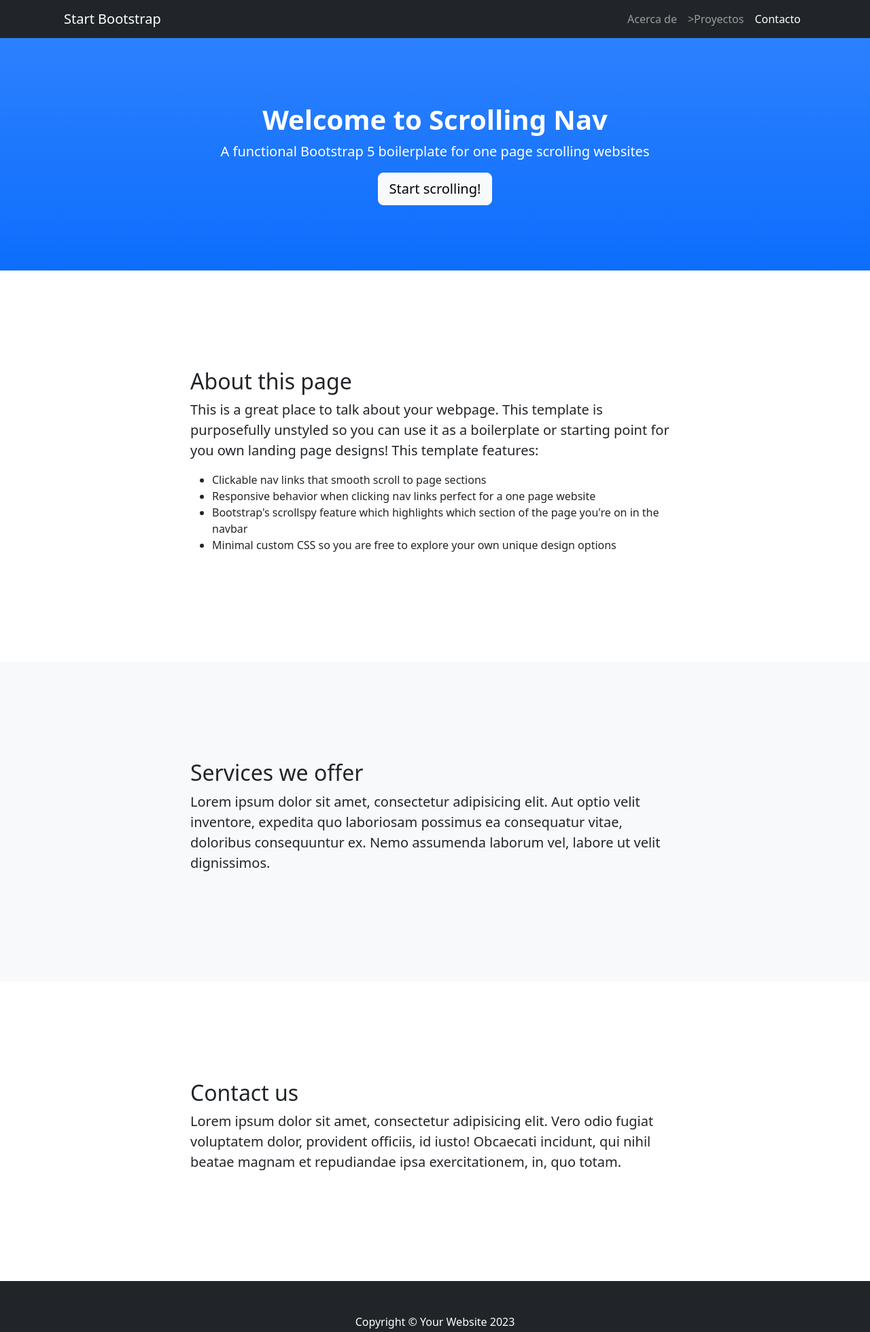
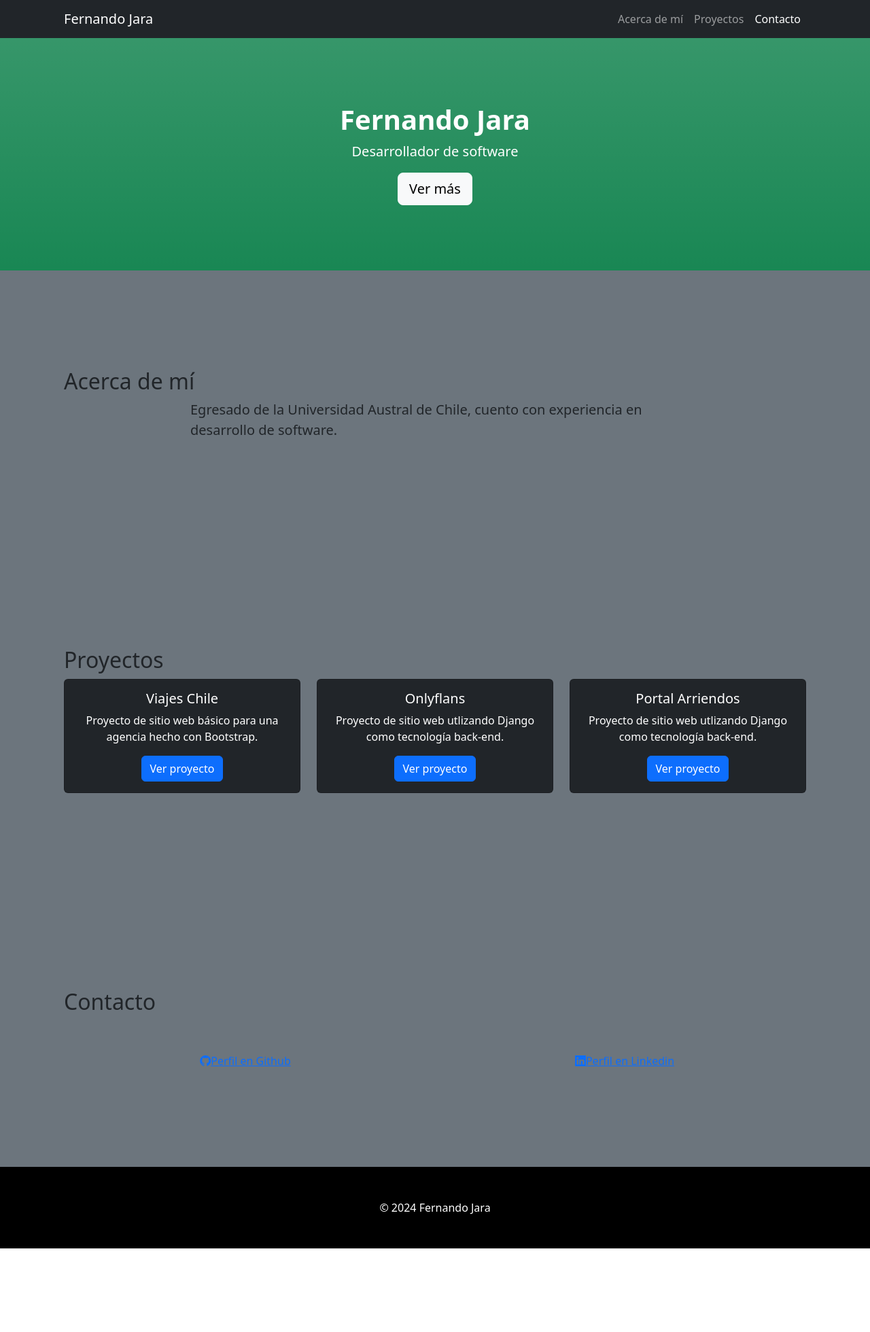
Before and after one commit to fjaraw/fjaraw.github.io, a plain HTML site: page index.html in a window 1280 px wide. Shown: the whole page at 68% size. After the commit the page ends 1837 px from the top, so only its background shows below. Drawn offline with nearby package versions, Linux system fonts and the light colour scheme.

Commit message:
Edición de la plantilla.

```diff
--- a/index.html
+++ b/index.html
@@ -1,84 +1,130 @@
 <!DOCTYPE html>
 <html lang="en">
+
 <head>
     <meta charset="utf-8" />
     <meta name="viewport" content="width=device-width, initial-scale=1, shrink-to-fit=no" />
     <meta name="description" content="" />
     <meta name="author" content="" />
-        <title>Scrolling Nav - Start Bootstrap Template</title>
+    <title>Portafolio Fernando Jara</title>
     <!-- <link rel="icon" type="image/x-icon" href="assets/favicon.ico" /> -->
+    <link href="https://cdn.jsdelivr.net/npm/bootstrap@5.3.3/dist/css/bootstrap.min.css" rel="stylesheet"
+        integrity="sha384-QWTKZyjpPEjISv5WaRU9OFeRpok6YctnYmDr5pNlyT2bRjXh0JMhjY6hW+ALEwIH" crossorigin="anonymous">
+    <link rel="stylesheet" href="https://cdn.jsdelivr.net/npm/bootstrap-icons@1.11.3/font/bootstrap-icons.min.css">
     <!-- Core theme CSS (includes Bootstrap)-->
     <link href="css/styles.css" rel="stylesheet" />
 </head>
+
 <body id="page-top">
     <!-- Navigation-->
     <nav class="navbar navbar-expand-lg navbar-dark bg-dark fixed-top" id="mainNav">
         <div class="container px-4">
-                <a class="navbar-brand" href="#page-top">Start Bootstrap</a>
-                <button class="navbar-toggler" type="button" data-bs-toggle="collapse" data-bs-target="#navbarResponsive" aria-controls="navbarResponsive" aria-expanded="false" aria-label="Toggle navigation"><span class="navbar-toggler-icon"></span></button>
+            <a class="navbar-brand" href="#page-top">Fernando Jara</a>
+            <button class="navbar-toggler" type="button" data-bs-toggle="collapse" data-bs-target="#navbarResponsive"
+                aria-controls="navbarResponsive" aria-expanded="false" aria-label="Toggle navigation"><span
+                    class="navbar-toggler-icon"></span></button>
             <div class="collapse navbar-collapse" id="navbarResponsive">
                 <ul class="navbar-nav ms-auto">
-                        <li class="nav-item"><a class="nav-link" href="#about">Acerca de</a></li>
-                        <li class="nav-item"><a class="nav-link" href="#services">>Proyectos</a></li>
+                    <li class="nav-item"><a class="nav-link" href="#about">Acerca de mí</a></li>
+                    <li class="nav-item"><a class="nav-link" href="#projects">Proyectos</a></li>
                     <li class="nav-item"><a class="nav-link" href="#contact">Contacto</a></li>
                 </ul>
             </div>
         </div>
     </nav>
     <!-- Header-->
-        <header class="bg-primary bg-gradient text-white">
+    <header class="bg-success bg-gradient text-white">
         <div class="container px-4 text-center">
-                <h1 class="fw-bolder">Welcome to Scrolling Nav</h1>
-                <p class="lead">A functional Bootstrap 5 boilerplate for one page scrolling websites</p>
-                <a class="btn btn-lg btn-light" href="#about">Start scrolling!</a>
+            <h1 class="fw-bolder">Fernando Jara</h1>
+            <p class="lead">Desarrollador de software</p>
+            <a class="btn btn-lg btn-light" href="#about">Ver más</a>
         </div>
     </header>
     <!-- About section-->
-        <section id="about">
+    <section class="bg-secondary" id="about">
         <div class="container px-4">
             <div class="row gx-4 justify-content-center">
+                <h2>Acerca de mí</h2>
                 <div class="col-lg-8">
-                        <h2>About this page</h2>
-                        <p class="lead">This is a great place to talk about your webpage. This template is purposefully unstyled so you can use it as a boilerplate or starting point for you own landing page designs! This template features:</p>
+                    <p class="lead">Egresado de la Universidad Austral de Chile, cuento con experiencia en desarrollo de software.</p>
+                    <!-- <p class="lead">This is a great place to talk about your webpage. This template is purposefully unstyled so you can use it as a boilerplate or starting point for you own landing page designs! This template features:</p>
                         <ul>
                             <li>Clickable nav links that smooth scroll to page sections</li>
                             <li>Responsive behavior when clicking nav links perfect for a one page website</li>
                             <li>Bootstrap's scrollspy feature which highlights which section of the page you're on in the navbar</li>
                             <li>Minimal custom CSS so you are free to explore your own unique design options</li>
-                        </ul>
+                        </ul> -->
                 </div>
             </div>
         </div>
     </section>
     <!-- Services section-->
-        <section class="bg-light" id="services">
+    <section class="bg-secondary" id="projects">
         <div class="container px-4">
             <div class="row gx-4 justify-content-center">
-                    <div class="col-lg-8">
-                        <h2>Services we offer</h2>
-                        <p class="lead">Lorem ipsum dolor sit amet, consectetur adipisicing elit. Aut optio velit inventore, expedita quo laboriosam possimus ea consequatur vitae, doloribus consequuntur ex. Nemo assumenda laborum vel, labore ut velit dignissimos.</p>
+                <h2>Proyectos</h2>
+                <!-- <p class="lead">Lorem ipsum dolor sit amet, consectetur adipisicing elit. Aut optio velit inventore, expedita quo laboriosam possimus ea consequatur vitae, doloribus consequuntur ex. Nemo assumenda laborum vel, labore ut velit dignissimos.</p> -->
+                <div class="col-4 text-center">
+                    <div class="card bg-dark text-white">
+                        <div class="card-body">
+                            <h5 class="card-title">Viajes Chile</h5>
+                            <p class="card-text">Proyecto de sitio web básico para una agencia hecho con Bootstrap.</p>
+                                <a class="btn btn-primary" href="https://github.com/fjaraw/viajes_chile" role="button">Ver proyecto</a>
+                        </div>
+                    </div>
+                </div>
+                <div class="col-4 text-center">
+                    <div class="card bg-dark text-white">
+                        <div class="card-body">
+                            <h5 class="card-title">Onlyflans</h5>
+                            <p class="card-text">Proyecto de sitio web utlizando Django como tecnología back-end.</p>
+                            <a class="btn btn-primary" href="https://github.com/fjaraw/onlyflans" role="button">Ver proyecto</a>
+                        </div>
+                    </div>
+                </div>
+                <div class="col-4 text-center">
+                    <div class="card bg-dark text-white">
+                        <div class="card-body">
+                            <h5 class="card-title">Portal Arriendos</h5>
+                            <p class="card-text">Proyecto de sitio web utlizando Django como tecnología back-end.</p>
+                            <a class="btn btn-primary" href="#" role="button">Ver proyecto</a>
+                        </div>
+                    </div>
+
                 </div>
             </div>
         </div>
     </section>
     <!-- Contact section-->
-        <section id="contact">
+    <section class="bg-secondary" id="contact">
         <div class="container px-4">
             <div class="row gx-4 justify-content-center">
-                    <div class="col-lg-8">
-                        <h2>Contact us</h2>
-                        <p class="lead">Lorem ipsum dolor sit amet, consectetur adipisicing elit. Vero odio fugiat voluptatem dolor, provident officiis, id iusto! Obcaecati incidunt, qui nihil beatae magnam et repudiandae ipsa exercitationem, in, quo totam.</p>
+                <h2>Contacto</h2>
+                <div class="row col-lg-8 m-4"></div>
+                <div class="col-6 text-center text-white">
+                    <!-- <p class="lead">Lorem ipsum dolor sit amet, consectetur adipisicing elit. Vero odio fugiat voluptatem dolor, provident officiis, id iusto! Obcaecati incidunt, qui nihil beatae magnam et repudiandae ipsa exercitationem, in, quo totam.</p> -->
+                    <a href="https://github.com/fjaraw"><i class="bi bi-github"></i>Perfil en Github</a>
+                </div>
+                <div class="col-6 text-center text-white">
+                    <a href="https://www.linkedin.com/in/fernando-j-14407aa5/"><i class="bi bi-linkedin"></i>Perfil en Linkedin</a>
                 </div>
             </div>
         </div>
     </section>
     <!-- Footer-->
-        <footer class="py-5 bg-dark">
-            <div class="container px-4"><p class="m-0 text-center text-white">Copyright &copy; Your Website 2023</p></div>
+    <footer class="py-5 bg-black">
+        <div class="container px-4">
+            <div class="container px-4">
+                <p class="m-0 text-center text-white">&copy; 2024 Fernando Jara</p>
+            </div>
+        </div>
     </footer>
     <!-- Bootstrap core JS-->
-        <script src="https://cdn.jsdelivr.net/npm/bootstrap@5.2.3/dist/js/bootstrap.bundle.min.js"></script>
+    <script src="https://cdn.jsdelivr.net/npm/bootstrap@5.3.3/dist/js/bootstrap.bundle.min.js"
+        integrity="sha384-YvpcrYf0tY3lHB60NNkmXc5s9fDVZLESaAA55NDzOxhy9GkcIdslK1eN7N6jIeHz"
+        crossorigin="anonymous"></script>
     <!-- Core theme JS-->
     <script src="js/scripts.js"></script>
 </body>
+
 </html>
```
Also changed, not shown: css/styles.css. Lines whose indentation alone changed are shown as unchanged.
